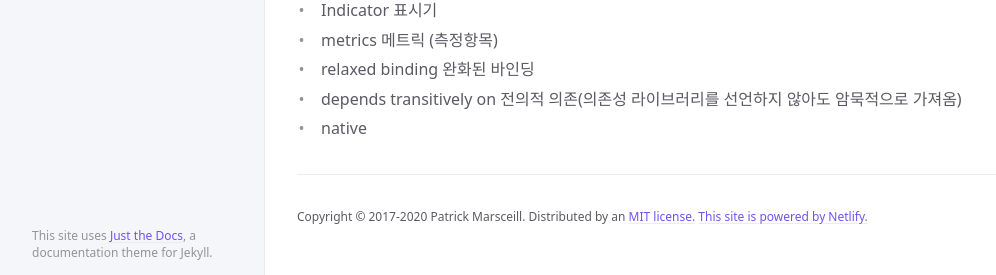
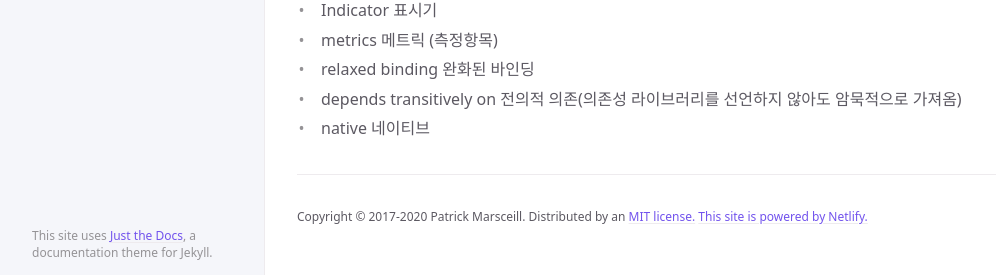
Before and after one commit to onestone9900/onestone9900.github.io, a Jekyll site: the page built from docs/grossary/index.md, in a window 1280 px wide and 900 px high, scrolled down 4071 px. Shown: the part 622-897 px from the top of the window, without its empty margins (107-1103 px from the left). Built offline with Jekyll 4.4.1, drawn with Linux system fonts in a browser that asks for light colours.

Commit message:
dosc: spring boot - grossary native 네이티브 추가

```diff
--- a/docs/grossary/index.md
+++ b/docs/grossary/index.md
@@ -162,4 +162,4 @@ nav_order: 6
 - metrics 메트릭 (측정항목)
 - relaxed binding 완화된 바인딩
 - depends transitively on 전의적 의존(의존성 라이브러리를 선언하지 않아도 암묵적으로 가져옴)
-- native
+- native 네이티브
```
